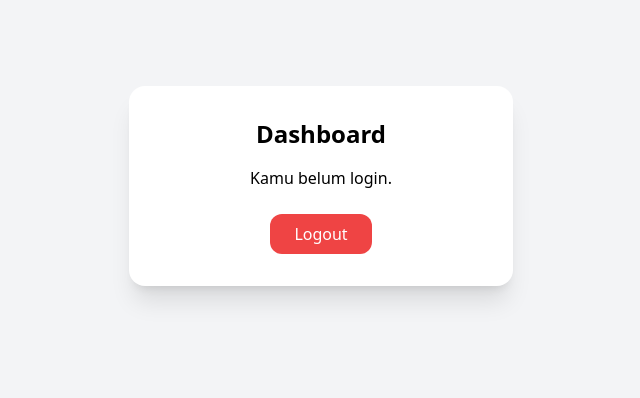
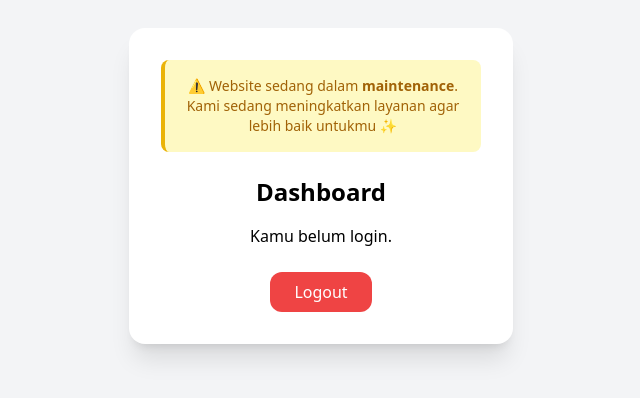
Before and after one commit to aanzapi/Web, a React (Vite) app: page /dashboard in a window 1280 px wide. Shown: the part 214-612 px from the top of the page, without its empty margins (319-959 px from the left). Built offline with nearby package versions, Linux system fonts and the light colour scheme.

Commit message:
Update Dashboard.jsx

```diff
--- a/src/pages/Dashboard.jsx
+++ b/src/pages/Dashboard.jsx
@@ -9,15 +9,34 @@ function Dashboard() {
     navigate("/login");
   };
 
-  return (
-    <div className="flex flex-col items-center justify-center min-h-screen bg-gray-100">
-      <div className="bg-white shadow-xl rounded-2xl p-8 w-96 text-center">
-        <h2 className="text-2xl font-bold mb-4">Dashboard</h2>
-        {currentUser ? <p className="mb-6">Selamat datang, <b>{currentUser.name}</b>!</p> : <p className="mb-6">Kamu belum login.</p>}
-        <button onClick={logout} className="bg-red-500 hover:bg-red-600 text-white px-6 py-2 rounded-xl">Logout</button>
+return (
+  <div className="flex flex-col items-center justify-center min-h-screen bg-gray-100">
+    <div className="bg-white shadow-xl rounded-2xl p-8 w-96 text-center">
+      {/* Info maintenance */}
+      <div className="bg-yellow-100 border-l-4 border-yellow-500 text-yellow-700 p-4 rounded-lg mb-6">
+        <p className="text-sm">
+          ⚠️ Website sedang dalam <b>maintenance</b>.
+          Kami sedang meningkatkan layanan agar lebih baik untukmu ✨
+        </p>
       </div>
+
+      <h2 className="text-2xl font-bold mb-4">Dashboard</h2>
+      {currentUser ? (
+        <p className="mb-6">
+          Selamat datang, <b>{currentUser.name}</b>!
+        </p>
+      ) : (
+        <p className="mb-6">Kamu belum login.</p>
+      )}
+      <button
+        onClick={logout}
+        className="bg-red-500 hover:bg-red-600 text-white px-6 py-2 rounded-xl"
+      >
+        Logout
+      </button>
     </div>
-  );
+  </div>
+);
 }
 
 export default Dashboard;
```
